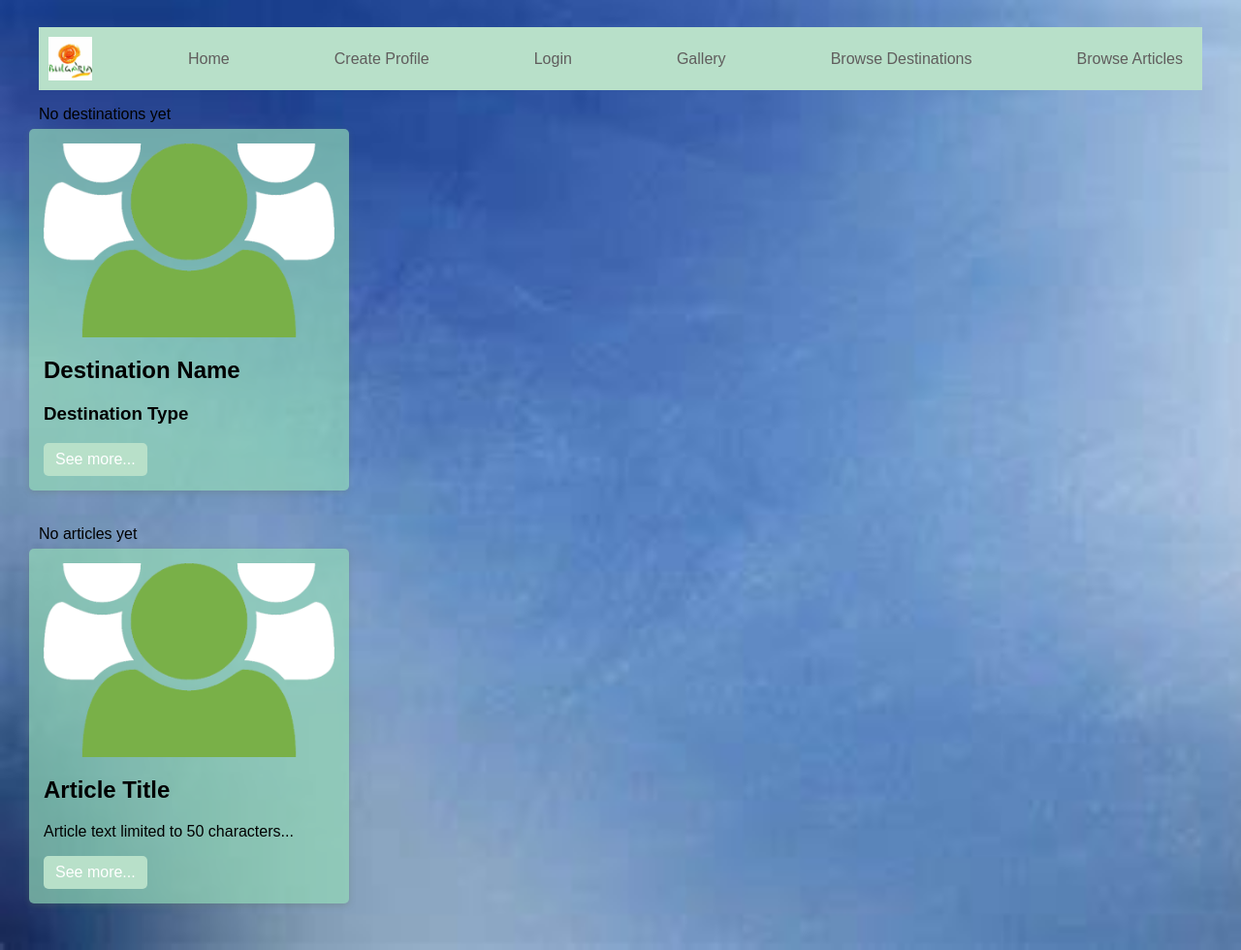
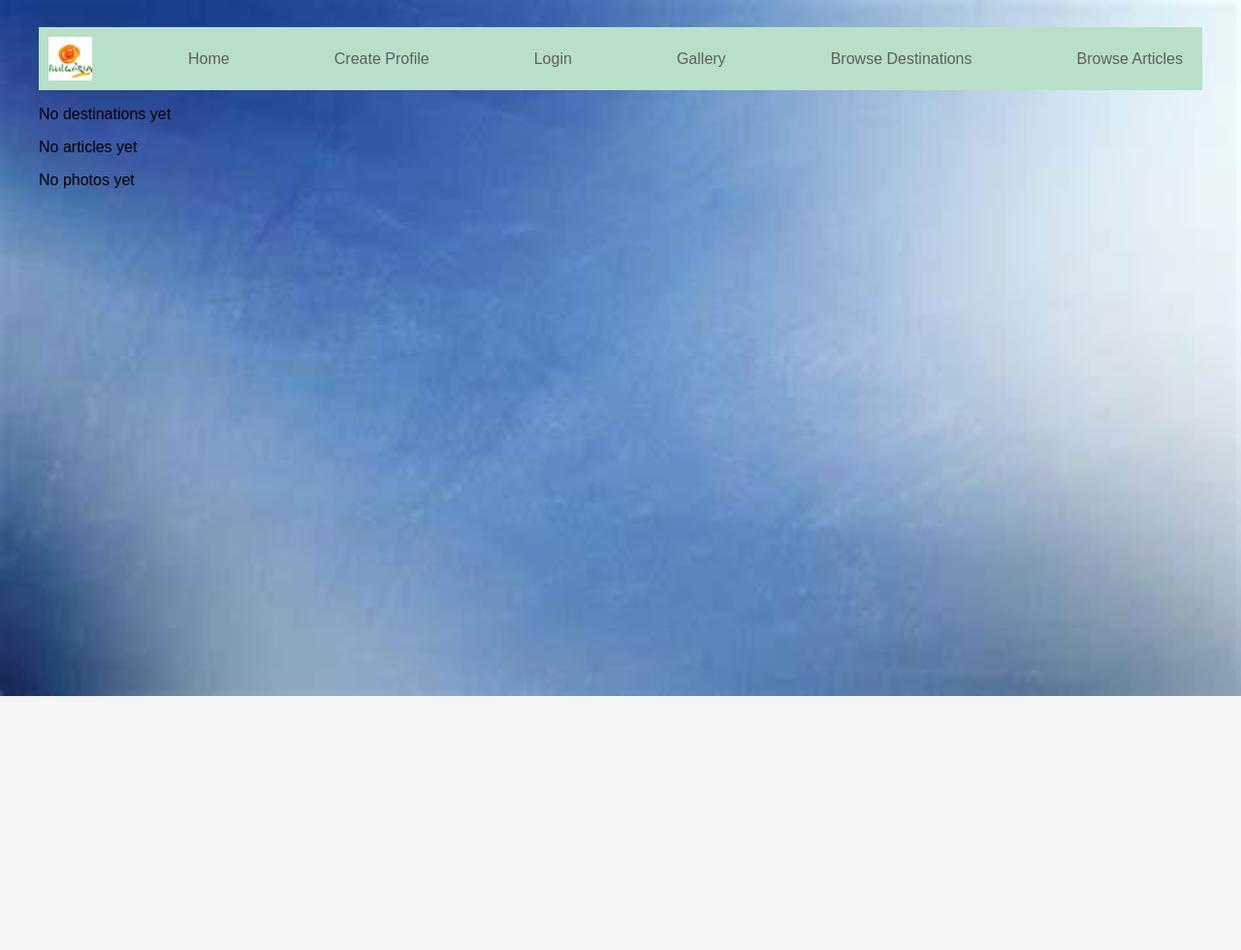
Before and after one commit to Funcrow1349/bg_tourism_guide, a Django app: page / in a window 1280 px wide. Shown: the whole page at 97% size. After the commit the page ends 718 px from the top, so only its background shows below. Run offline with Django 4.2, Linux system fonts and the light colour scheme.

Commit message:
Initial commit

```diff
--- a/templates/common/browse_destinations.html
+++ b/templates/common/browse_destinations.html
@@ -19,9 +19,9 @@
                         <img src="{{ destination.destination_image }}" alt="{{ destination.name }}">
                     </div>
                     <div class="destination-info">
-                        <h3>Name: {{ destination.name }}</h3>
-                        <h3>Type: {{ destination.type }}</h3>
-                        <h3>Author: {{ destination.author }}</h3>
+                        <h3>{{ destination.name }}</h3>
+                        <h4>Type: {{ destination.type }}</h4>
+                        <h4>Author: {{ destination.author }}</h4>
                     </div>
                     <div class="details-buttons">
                         <a href="{% url 'destination details' destination.slug %}" class="details-btn">Read more...</a>
--- a/templates/common/index.html
+++ b/templates/common/index.html
@@ -1,49 +1,78 @@
 {% extends 'base.html' %}
 {% load static %}
 {% block content %}
-    <!-- headlines -->
-    <p class="no-articles">No destinations yet</p>
-    <!-- Display div "destination" with information about every destination (if any)-->
-    <section id="catalogue">
-        <!-- first destination-->
-        <div class="destination-card">
-            <div class="image-wrap">
+
+    {% if not destinations %}
+        <p class="no-destinations">No destinations yet</p>
+    {% else %}
+        <section id="home-page-catalogue">
+            <h3>Recently added destinations:</h3>
+            {% for destination in destinations %}
+                <div class="home-page-destination-card">
+                    <div class="home-page-image-wrap">
                         <!-- destination image -->
-                <img src="{% static 'images/default-profile-picture.png' %}"
+                        <img src="{{ destination.destination_image }}"
                              alt="Destinations">
                     </div>
                     <!-- destination name -->
-            <h1>Destination Name</h1>
+                    <h3>{{ destination.name }}</h3>
                     <!-- destination type -->
-            <h3>Destination Type</h3>
+
+                </div>
+            {% endfor %}
             <div class="details-buttons">
                 <!-- destination details button -->
-                <a href="#" class="details-btn">See more...</a>
-            </div>
+                <a href="{% url 'browse destinations' %}" class="details-btn">Browse more...</a>
             </div>
 
         </section>
+    {% endif %}
 
-    <!-- headlines -->
+    {% if not articles %}
         <p class="no-articles">No articles yet</p>
-    <!-- Display div "article" with information about every article (if any)-->
-    <section id="catalogue">
-        <!-- first article-->
-        <div class="article-card">
-            <div class="image-wrap">
+    {% else %}
+        <section id="home-page-catalogue">
+            <h3>Last added article:</h3>
+            {% for article in articles %}
+                <div class="home-page-article-card">
+                    <div class="home-page-image-wrap">
                         <!-- article image -->
-                <img src="{% static 'images/default-profile-picture.png' %}"
+                        <img src="{{ article.article_image }}"
                              alt="Articles">
                     </div>
                     <!-- Article headline -->
-            <h1>Article Title</h1>
-            <p>Article text limited to 50 characters...</p>
+                    <h1>{{ article.title }}</h1>
+                    <p>{{ article.body|truncatechars:250 }}</p>
+
+                </div>
+            {% endfor %}
             <div class="details-buttons">
                 <!-- articles details button -->
-                <a href="#" class="details-btn">See more...</a>
+                <a href="{% url 'browse articles' %}" class="details-btn">Browse more...</a>
             </div>
+        </section>
+    {% endif %}
+
+    {% if not photos %}
+        <p class="no-articles">No photos yet</p>
+    {% else %}
+        <section id="home-page-catalogue">
+            <h3>Recently added photos by users:</h3>
+            {% for photo in photos %}
+                <div class="home-page-photo-card">
+                    <div class="home-page-image-wrap">
+                        <!-- article image -->
+                        <img src="{{ photo.photo }}"
+                             alt="Photos">
                     </div>
 
+                </div>
+            {% endfor %}
+            <div class="details-buttons">
+                <!-- articles details button -->
+                <a href="{% url 'browse gallery' %}" class="details-btn">Browse more...</a>
+            </div>
         </section>
+    {% endif %}
 
 {% endblock %}
```
Lines whose indentation alone changed are shown as unchanged.
